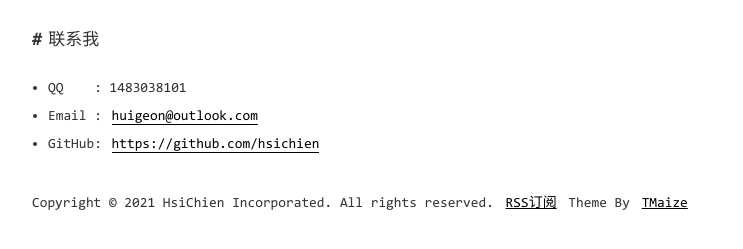
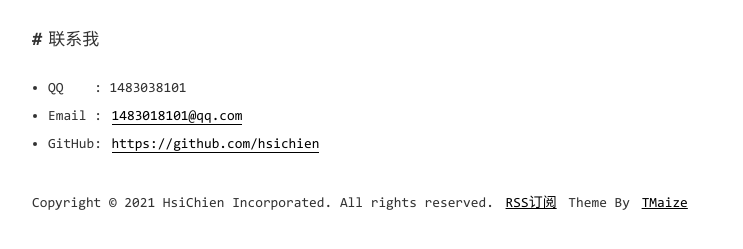
Before and after one commit to hsichien/hsichien.github.io, a Jekyll site: the page built from pages/about.md, in a window 1280 px wide. Shown: the part 490-739 px from the top of the page, without its empty margins (268-1011 px from the left). Built offline with Jekyll 4.4.1, drawn with Linux system fonts in a browser that asks for light colours.

Commit message:
Update about.md

```diff
--- a/pages/about.md
+++ b/pages/about.md
@@ -24,6 +24,6 @@ title: 关于我
 
 - QQ&nbsp;&nbsp;&nbsp;&nbsp;: 1483038101
 
-- Email&nbsp;: [huigeon@outlook.com](huigeon@outlook.com)
+- Email&nbsp;: [1483018101@qq.com](1483018101@qq.com)
 
 - GitHub: [https://github.com/hsichien](https://github.com/hsichien)
```
